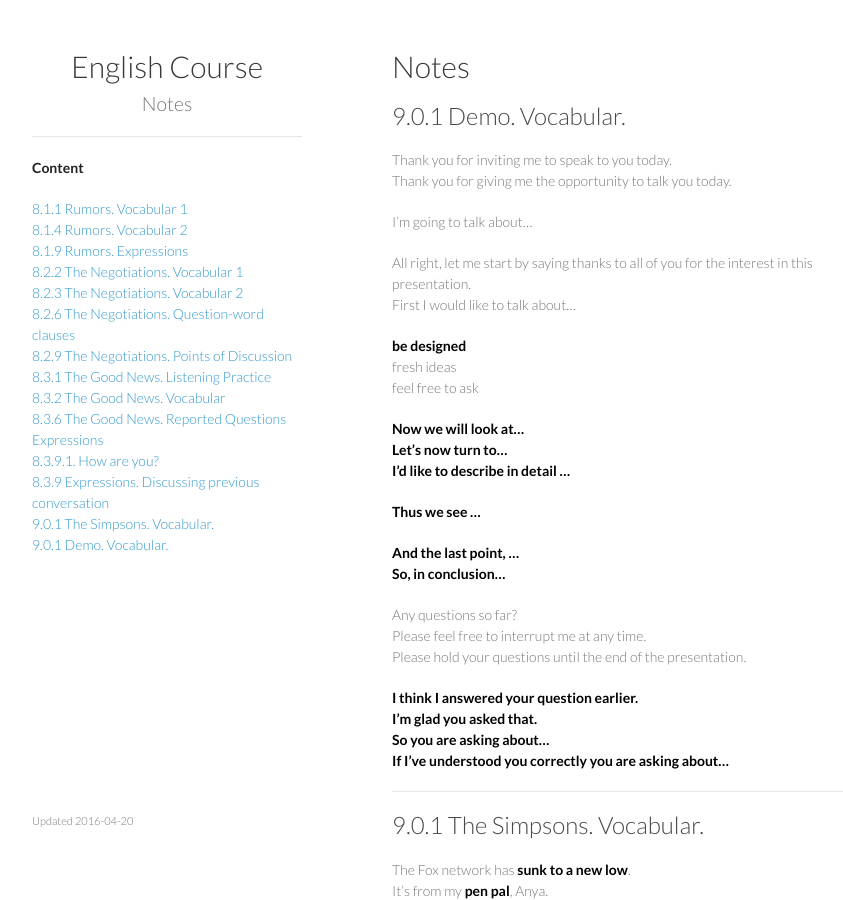
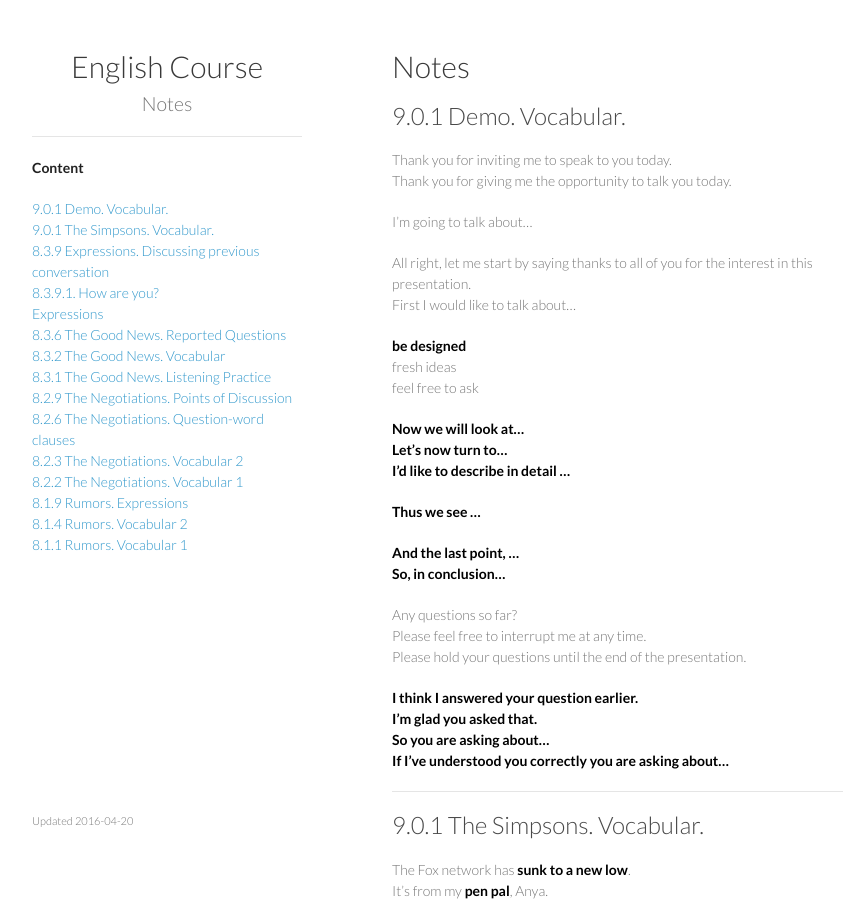
Before and after one commit to paveltimofeev/EnglishCourse, a Jekyll site: the page built from index.html, in a window 1280 px wide and 900 px high. Shown: the whole window, without its empty margins (178-1021 px from the left). Built offline with Jekyll 4.4.1, drawn with Linux system fonts in a browser that asks for light colours; nearby versions of some CDN libraries.

Commit message:
Update 1-notes.html

```diff
--- a/_sidebar/1-notes.html
+++ b/_sidebar/1-notes.html
@@ -5,7 +5,7 @@ visible: 'yes'
 
 <p class="hidden-xs"><strong>Content</strong></p>
 <p class="hidden-xs">
-  {% for note in site.main_page_articles %}
+  {% for note in site.main_page_articles reversed %}
   <a href="{{ site.baseurl }}{{ note.url }}">{{ note.title }}</a></br>
   {% endfor %}
 </p>
```
